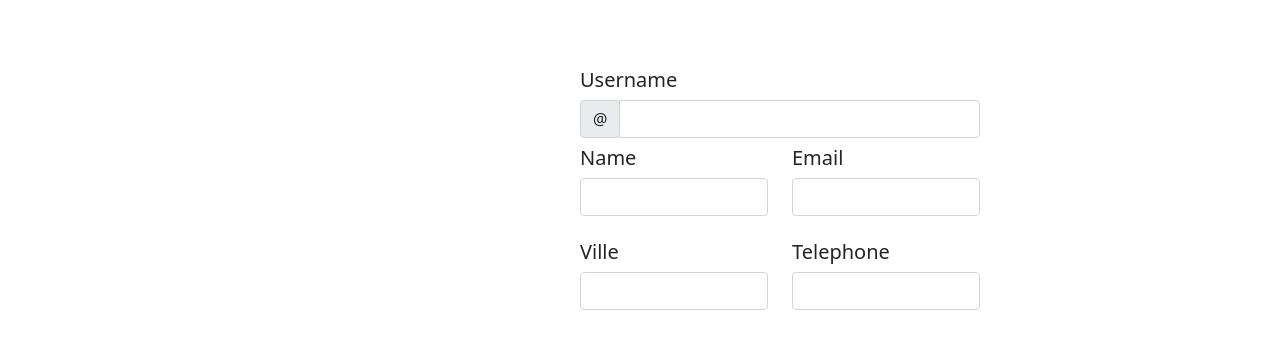
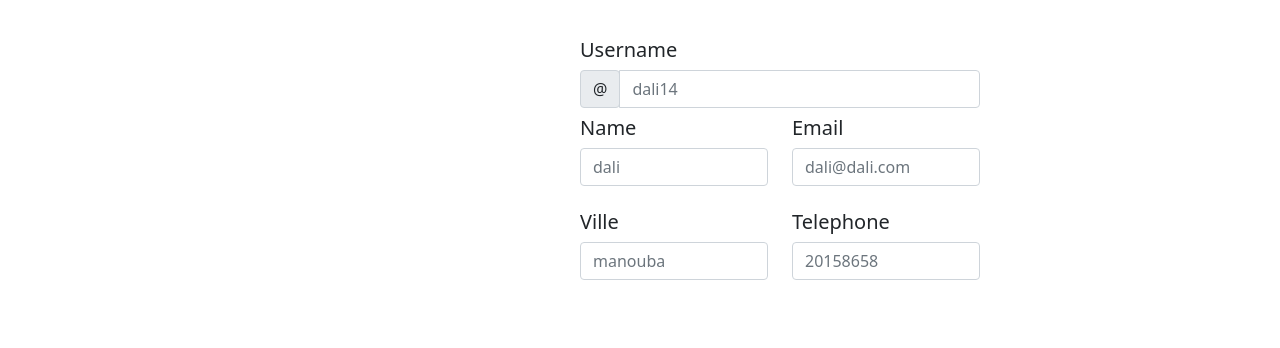
Before and after one commit to dali14/FIND-THIS-CAR, an Angular app: page /find in a window 1280 px wide. Shown: the part 382-730 px from the top of the page. Built offline with nearby package versions, Linux system fonts and the light colour scheme.

Commit message:
findComponentformfind

```diff
--- a/src/app/approuting.module.ts
+++ b/src/app/approuting.module.ts
@@ -3,7 +3,7 @@ import { RouterModule, Routes } from '@angular/router';
 import { FindComponent } from './find/find.component';
 import { HomeComponent } from './home/home.component';
 import { LoginComponent } from './login/login.component';
-import { NavbarComponent } from './navbar/navbar.component';
+
 import { NotFoundComponent } from './not-found/not-found.component';
 
 const routes: Routes = [
@@ -17,9 +17,7 @@ const routes: Routes = [
   imports: [RouterModule.forRoot(routes)],
   exports: [RouterModule],
   declarations: [
-    /**NotFoundComponent,
-    LoginComponent,
-    NavbarComponent*/
+
   ]
 })
 export class AppRoutingModule {
--- a/src/app/find/find.component.css
+++ b/src/app/find/find.component.css
@@ -4,7 +4,7 @@
     position: absolute;
     margin-left: 580px;
     margin-right: 300px;
-    padding-top: 450px;
+    padding-top: 380px;
 
 }
 .bg-img
@@ -16,7 +16,7 @@ background-size: contain;
 .logofind{
     position: absolute;
     margin-left: 710px;
-    padding-top: 190px;
+    padding-top: 150px;
 
 
 
--- a/src/app/find/find.component.html
+++ b/src/app/find/find.component.html
@@ -1,32 +1,33 @@
 <div class="app-warp"><img [src]="bgfind" class="bg-img"></div>
 <div class="logofind"><img [src]="logofind" class="bg-img"></div>
 
+<p>course-details works!</p>
 
 
-<form class="finduserform">
-    <div class="col-auto">
+  <form class="finduserform">
+    <div class="col-auto" *ngFor="let u of usersList">
         <label class="sr-only" for="inlineFormInputGroup"><h5>Username</h5></label>
         <div class="input-group mb-2">
           <div class="input-group-prepend">
             <div class="input-group-text">@</div>
           </div>
-          <input type="text" class="form-control" id="inlineFormInputGroup" >
+          <input type="text" class="form-control" id="inlineFormInputGroup" placeholder="{{ u.pseudo }}">
         </div>
       </div>
-    <div class="row">
+    <div class="row" *ngFor="let u of usersList">
       <div class="col">
         <label class="sr-only" for="inlineFormInputGroup"><h5>Name</h5></label>
-        <input type="text" class="form-control" placeholder="">
+        <input type="text" class="form-control" placeholder="{{ u.Name }}">
         <br>
         <label class="sr-only" for="inlineFormInputGroup"><h5>Ville</h5></label>
-        <input type="text" class="form-control" >
+        <input type="text" class="form-control" placeholder="{{ u.ville }}">
       </div>
-      <div class="col">
+      <div class="col" *ngFor="let u of usersList">
         <label class="sr-only" for="inlineFormInputGroup"><h5>Email</h5></label>
-        <input type="text" class="form-control" >
+        <input type="text" class="form-control" placeholder="{{ u.email }}">
         <br>
         <label class="sr-only" for="inlineFormInputGroup"><h5>Telephone</h5></label>
-        <input type="text" class="form-control" >
+        <input type="text" class="form-control" placeholder="{{ u.tel}}">
       </div>
     </div>
 </form>
--- a/src/app/find/find.component.ts
+++ b/src/app/find/find.component.ts
@@ -1,4 +1,8 @@
 import { Component, OnInit } from '@angular/core';
+import { ActivatedRoute } from "@angular/router";
+import { Users } from "src/app/users.module";
+import { users } from "src/app/users-list";
+import { find } from 'rxjs';
 
 @Component({
   selector: 'app-find',
@@ -7,12 +11,18 @@ import { Component, OnInit } from '@angular/core';
 })
 export class FindComponent implements OnInit {
 
+  public usersList: Users[] = users;
+
   bgfind:string ='../assets/img/bgfind.png';
   logofind:string ='../assets/img/logofind.svg';
 
-  constructor() { }
+  constructor(private route: ActivatedRoute) { }
 
   ngOnInit(): void {
-  }
+
+
+  //console.log(this.usersList);
+    };
+
 
 }
--- /dev/null
+++ b/src/app/users-list.ts
@@ -0,0 +1,31 @@
+import { Users } from "./users.module";
+
+export const users:Users[] =[
+{pseudo: "dali14",
+Name: "dali",
+ville: "manouba",
+email: "dali@dali.com",
+password: "123456",
+tel:"20158658",
+voiteur: [{
+
+    Matricule1:255,
+    Matricule2:1587,
+    Modele:"audi",
+},
+{
+
+    Matricule1:255,
+    Matricule2:2555,
+    Modele:"opel",
+},
+{
+
+    Matricule1:120,
+    Matricule2:2455,
+    Modele:"polo",
+}
+]
+
+}
+]
```
Also changed, not shown: src/app/users.module.ts (added, +9 -0 lines).
